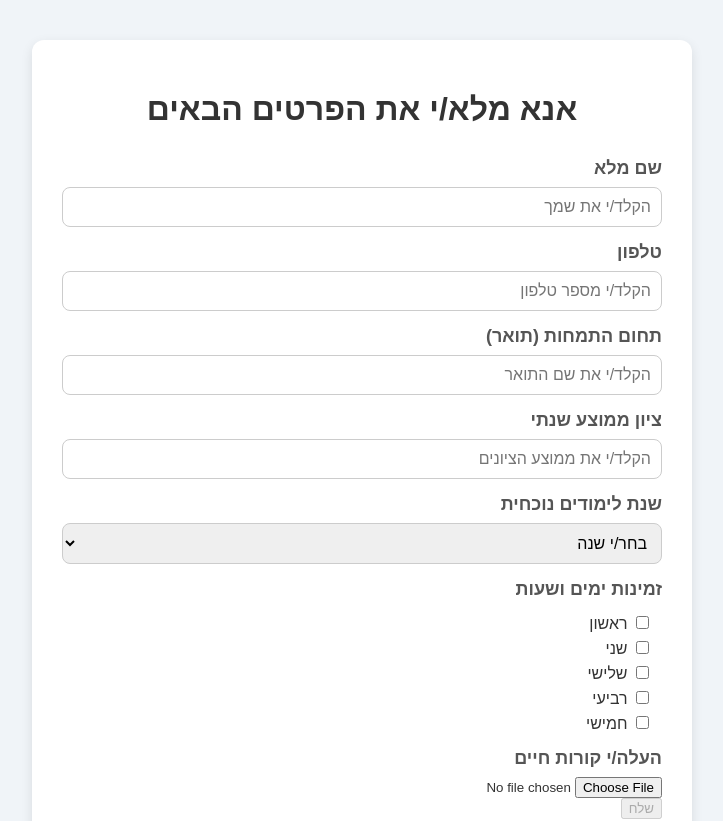
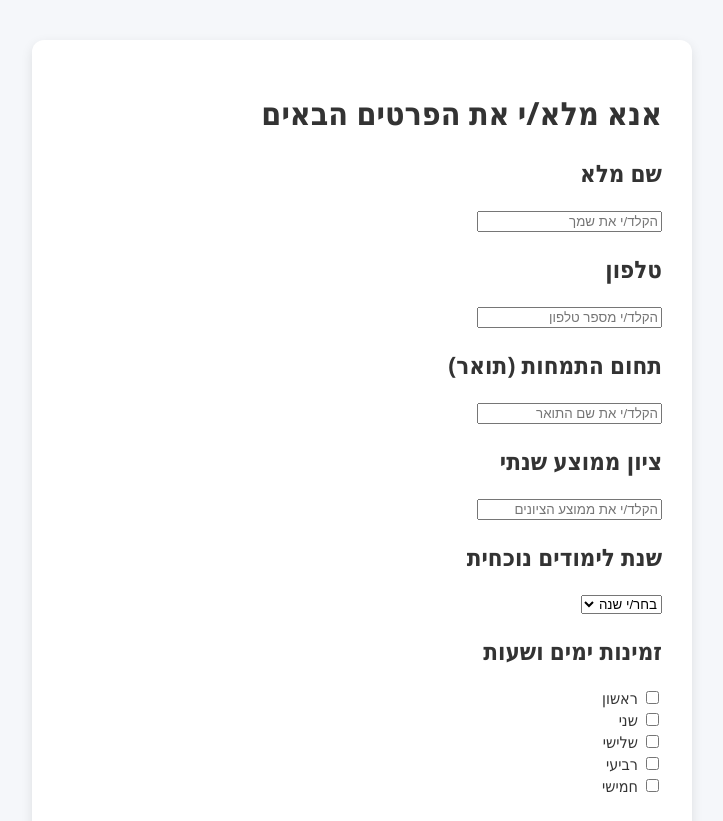
Before and after one commit to danielraz29/papa-frontend, a React (Create React App) app: page /mentor-request in a window 1280 px wide. Shown: the top 821 px of the page, without its empty margins (278-1001 px from the left). Built offline with nearby package versions, Linux system fonts and the light colour scheme; the HTML template or start-up script is replaced by a standard one.

Commit message:
Update MentorRequest.module.css

```diff
--- a/src/MentorRequest.module.css
+++ b/src/MentorRequest.module.css
@@ -1,10 +1,3 @@
-body {
-  margin: 0;
-  background-color: #f0f4f8;
-  font-family: 'Arial', sans-serif;
-  direction: rtl;
-}
-
 .container {
   background-color: #ffffff;
   max-width: 600px;
@@ -14,24 +7,23 @@ body {
   box-shadow: 0 4px 12px rgba(0, 0, 0, 0.1);
 }
 
-h1 {
+.title {
   text-align: center;
   color: #333;
   margin-bottom: 30px;
 }
 
-.form-group {
+.formGroup {
   margin-bottom: 20px;
 }
 
-h2 {
+.subHeading {
   font-size: 18px;
   margin-bottom: 8px;
   color: #555;
 }
 
-input[type="text"],
-select {
+.inputText {
   width: 100%;
   padding: 10px;
   font-size: 16px;
@@ -40,13 +32,23 @@ select {
   box-sizing: border-box;
 }
 
-label {
+.select {
+  width: 100%;
+  padding: 10px;
+  font-size: 16px;
+  border: 1px solid #ccc;
+  border-radius: 8px;
+  box-sizing: border-box;
+  background-color: white;
+}
+
+.label {
   display: inline-block;
   margin-right: 10px;
   margin-top: 5px;
 }
 
-.next-button {
+.nextButton {
   margin-top: 25px;
   width: 100%;
   background-color: #4CAF50;
@@ -59,9 +61,10 @@ label {
   transition: background-color 0.3s ease;
 }
 
-.next-button:hover {
+.nextButton:hover {
   background-color: #45a049;
 }
+
 .summary {
   background-color: #f9f9f9;
   margin-top: 30px;
@@ -70,30 +73,30 @@ label {
   border: 1px solid #ddd;
 }
 
-.summary h2 {
+.summaryHeading {
   font-size: 18px;
   margin-bottom: 10px;
   color: #444;
 }
 
-.summary ul {
+.summaryList {
   padding-right: 20px;
   list-style: square;
 }
-/* הוספת עיצוב ל-popup */
+
 .popup {
   position: fixed;
   top: 0;
   left: 0;
   width: 100%;
   height: 100%;
-  background-color: rgba(0, 0, 0, 0.5); /* צבע רקע כהה */
+  background-color: rgba(0, 0, 0, 0.5);
   display: flex;
   justify-content: center;
   align-items: center;
 }
 
-.popup-content {
+.popupContent {
   background-color: white;
   padding: 20px;
   border-radius: 10px;
@@ -101,7 +104,7 @@ label {
   box-shadow: 0 4px 8px rgba(0, 0, 0, 0.1);
 }
 
-.popup button {
+.popupButton {
   margin-top: 20px;
   padding: 10px 20px;
   background-color: #007bff;
@@ -111,17 +114,17 @@ label {
   cursor: pointer;
 }
 
-.popup button:hover {
+.popupButton:hover {
   background-color: #0056b3;
 }
+
 .navbar {
   background-color: white;
   padding: 10px 20px;
-  direction: rtl;
   border-bottom: 1px solid #ddd;
 }
 
-.navbar ul {
+.navList {
   list-style: none;
   display: flex;
   justify-content: flex-start;
@@ -130,7 +133,7 @@ label {
   margin: 0;
 }
 
-.navbar li {
+.navItem {
   color: #007bff;
   font-weight: bold;
   cursor: pointer;
```
